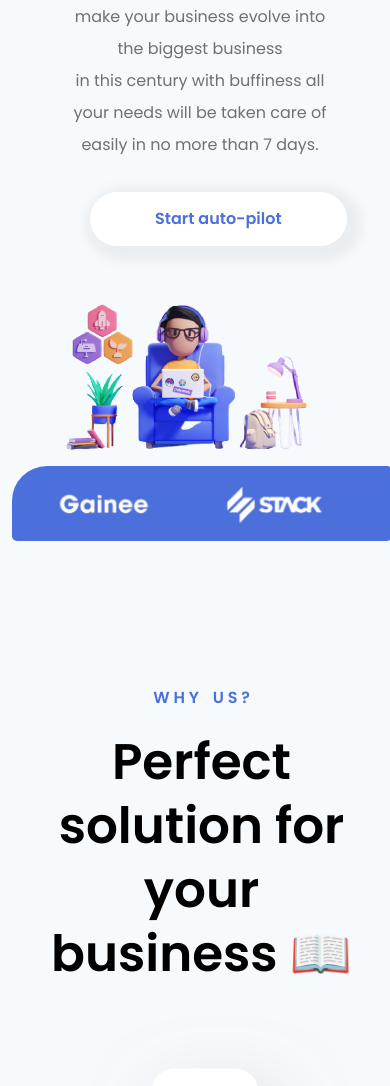
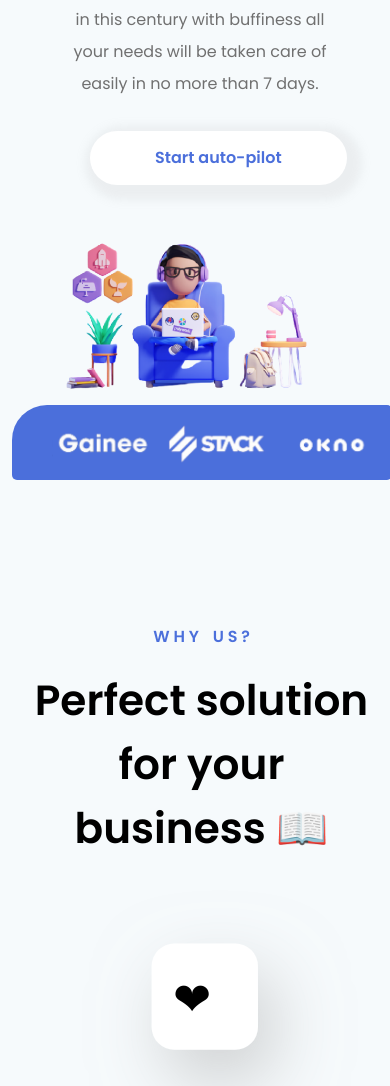
Before and after one commit to koushiknagshuvo/Buffinance_web_template--KNS, a plain HTML site: page index.html in a window 390 px wide. Shown: the part 435-1521 px from the top of the page. Drawn offline with nearby package versions, Linux system fonts and the light colour scheme.

Commit message:
change px to vh

```diff
--- a/JS/script.js
+++ b/JS/script.js
@@ -36,7 +36,7 @@ $('.owl-carousel').owlCarousel({
     autoplayTimeout: 2000,
     responsive: {
         0: {
-            items: 2
+            items: 3
         },
         600: {
             items: 3
--- a/Scss/Responsiv.scss
+++ b/Scss/Responsiv.scss
@@ -1,5 +1,18 @@
 @import "variables";
 @media (max-width: 552px) {
+    h1,
+    h1,
+    h3,
+    h4,
+    h5,
+    h6 {
+
+        font-weight: 600;
+        font-size: 5vh;
+        line-height: 4rem;
+    }
+
+
     .Hero_section {
         .Hero_info {
             margin: 0 auto;
@@ -110,13 +123,9 @@
             .Rated_work_info {
                 text-align: center;
                 margin-left: -30px;
-
             }
             button {
-
-
                 padding: 15px 45px 8px 45px;
-
 
                 margin-top: 40px;
                 margin-left: -35px;
@@ -154,7 +163,6 @@
     }
 
     // Just_stay ====================================================>
-
 
     .Just_stay {
         position: relative;
@@ -302,7 +310,6 @@
             .right-1_img {
                 img {
                     border-radius: 8px 8px 0px 0px;
-
                 }
             }
             .info {
@@ -354,18 +361,16 @@
                 left: 10px;
                 z-index: -1;
             }
-        .Make_partnership_side_section_02{
+            .Make_partnership_side_section_02 {
                 position: absolute;
                 height: 150px;
                 top: 2%;
                 left: 65%;
                 z-index: -1;
             }
-
         }
     }
     //community_section ================================>
-
 
     .community_section {
         position: relative;
@@ -382,13 +387,13 @@
         .community_section_img {
             padding-bottom: 20rem;
         }
-    .community_section_side_section{
-        .community_section_side_section_img_01{
+        .community_section_side_section {
+            .community_section_side_section_img_01 {
                 position: absolute;
                 top: 15%;
                 left: 70%;
             }
-        .community_section_side_section_02{
+            .community_section_side_section_02 {
                 position: absolute;
                 top: 50%;
                 left: 20px;
@@ -397,8 +402,4 @@
             }
         }
     }
-
-
-
-
 }
--- a/Scss/style.scss
+++ b/Scss/style.scss
@@ -27,7 +27,7 @@ h5,
 h6 {
     color: black;
     font-weight: 600;
-    font-size: 50px;
+    font-size: 7vh;
     line-height: 4rem;
 }
 p,
@@ -39,6 +39,7 @@ a {
 .animate__animated{
     animation-duration: 3s;
 }
+
 
 /* Default code section end ============================================ */
 // nav bar start==========================================================
@@ -126,8 +127,8 @@ a {
         .Hero_slyder {
 
             .owl-carousel {
-                height: 105px;
-                width: 700px;
+                height: 14vh;
+                width: 45vw;
                 position: absolute;
                 top:350px;
                 padding-left: 40px;
@@ -136,7 +137,7 @@ a {
                 display: flex;
 
                 .item {
-                    width: 170px;
+                    width: 11vw;
                     height: auto;
                     padding-top: 10px;
                 }
```
Also changed, not shown: MainStyle/Responsiv.css, MainStyle/style.css, 2 other files. Lines whose indentation alone changed are shown as unchanged.
